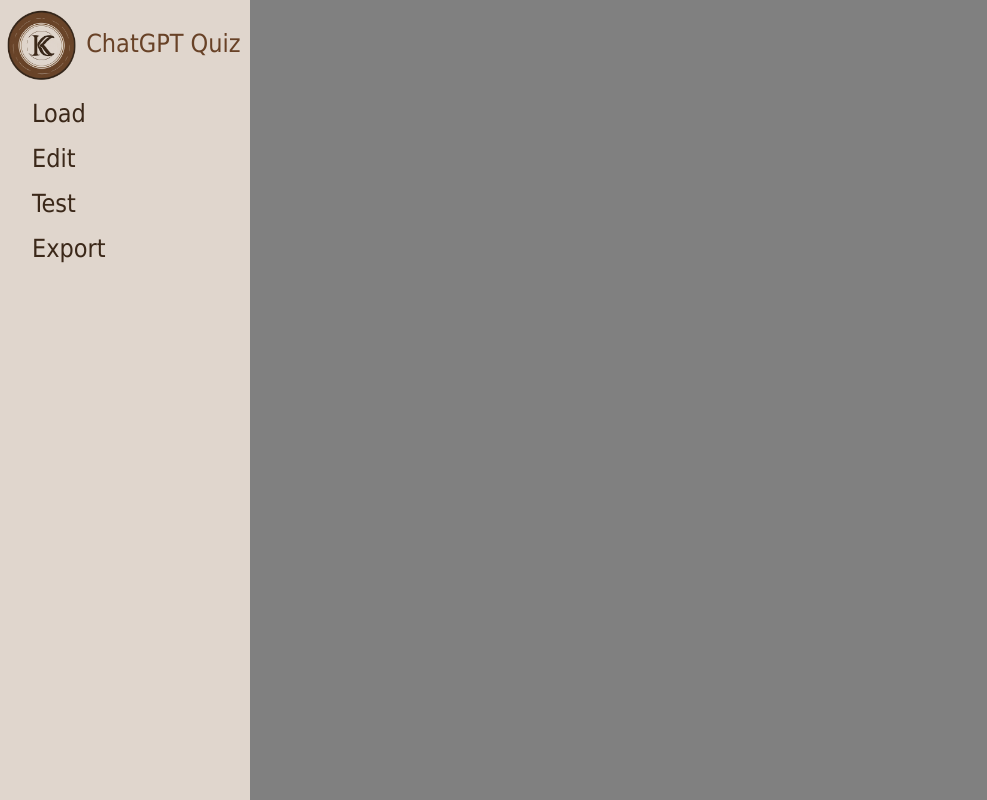
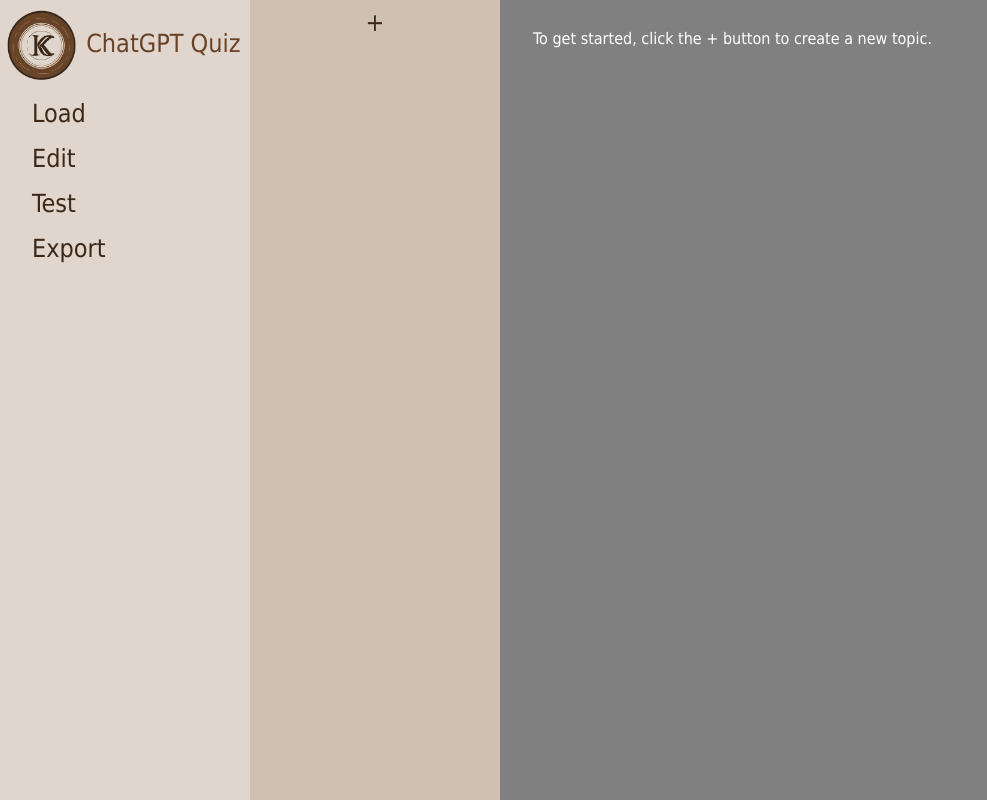
Before and after one commit to kaichevannes/QuizGenerator, a website: page public/edit.html in a window 1280 px wide. Shown: the whole page, without its empty margins (0-987 px from the left). Drawn offline with nearby package versions, Linux system fonts and the light colour scheme.

Commit message:
Add second side navigation bar to edit.html

```diff
--- a/public/css/style.css
+++ b/public/css/style.css
@@ -1,13 +1,14 @@
 :root {
     --main-color: #3B2819;
     --background-color: #E0D6CD;
+    --sub-background-color: #CFC1B1;
     --hover-color: #684227;
 }
 
 body {
     background: grey;
     color: white;
-    padding: 25px;
+    padding: 5px 25px;
     font-family: Tahoma, Verdana, Geneva, sans-serif, 'Segoe UI'
 }
 
@@ -22,12 +23,22 @@ body {
     overflow-x: hidden;
 }
 
+#topicnav {
+    padding-left: 250px;
+    background-color: var(--sub-background-color);
+    text-align: center;
+}
+
 .sidenav a {
     padding: 8px 8px 8px 32px;
     text-decoration: none;
     font-size: 25px;
     color: var(--main-color);
     display: block;
+}
+
+#topicnav a {
+    padding: 8px 8px 8px 8px;
 }
 
 .sidenav a:hover {
@@ -47,3 +58,7 @@ body {
 .page-content {
     padding-left: 250px;
 }
+
+.edit-page-content {
+    padding-left: 500px;
+}
--- a/public/edit.html
+++ b/public/edit.html
@@ -7,6 +7,10 @@
     </head>
 
     <body>
+        <nav id="topicnav" class="sidenav" data-test="topicnav">
+            <a href="#" data-test="add-new-topic">+</a>
+        </nav>
+
         <!-- Side-Navigation bar -->
         <div id="sidenav-placeholder"></div>
 
@@ -16,5 +20,9 @@
             });
         </script>
         <!-- End of Side-Navigation bar -->
+
+        <div class="edit-page-content">
+            <p data-test="instruction-text">To get started, click the + button to create a new topic.</p>
+        </div>
     </body>
 </html>
```
Also changed, not shown: cypress/e2e/edit.cy.js (+17 -0 lines), cypress/e2e/index.cy.js (+26 -11 lines), 1 other file.
